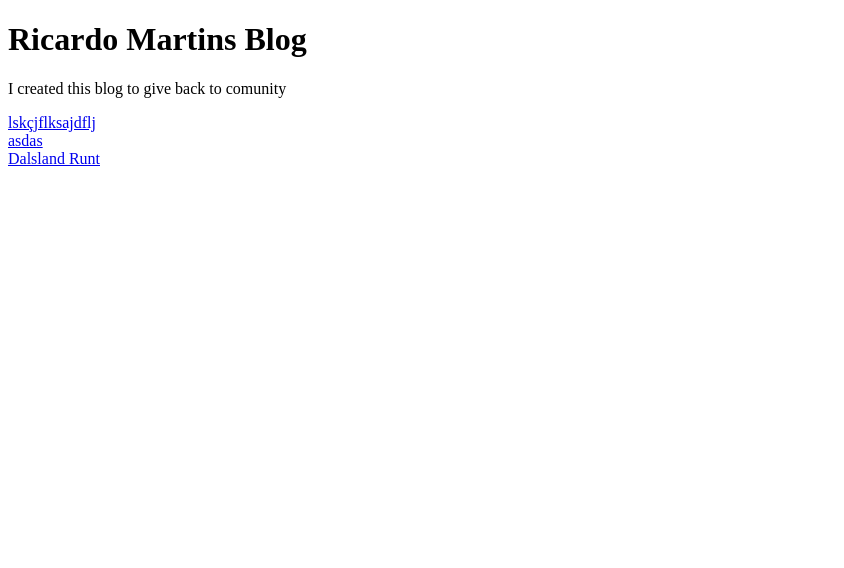
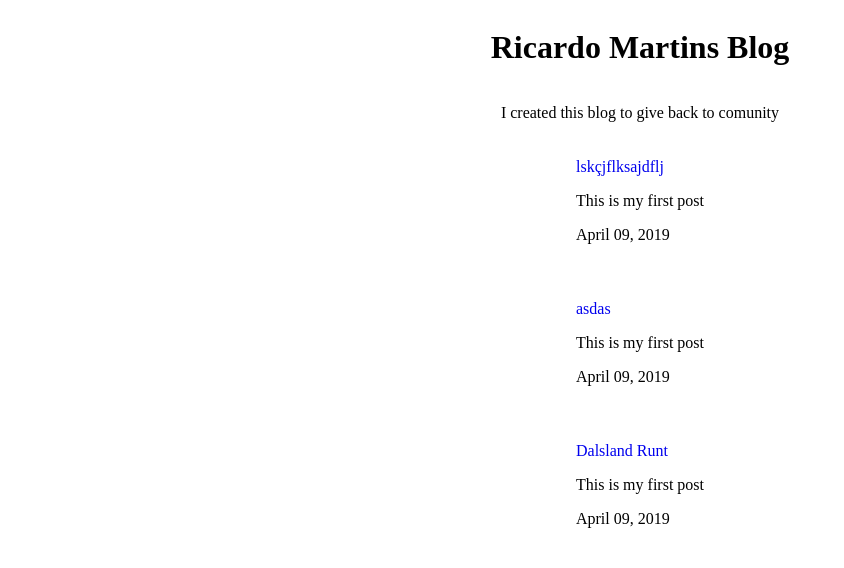
Before and after one commit to fmmricardo/rm-blog, a Gatsby site: page / in a window 1280 px wide. Shown: the whole page, without its empty margins (0-844 px from the left). Built offline with nearby package versions, Linux system fonts and the light colour scheme; Gatsby itself is replaced by a stand-in of ours; some packages are replaced by stand-ins of ours.

Commit message:
add css files

```diff
--- a/gatsby-config.js
+++ b/gatsby-config.js
@@ -19,5 +19,11 @@ module.exports = {
         path: `${__dirname}/src/BlogPosts`,
       },
     },
+    {
+      resolve: 'gatsby-plugin-typography',
+      options: {
+        pathToConfigModule: 'src/components/typography',
+      },
+    },
   ],
 }
--- /dev/null
+++ b/src/components/Header/index.css
@@ -0,0 +1,5 @@
+.headerWrapper {
+	display: flex;
+	flex-direction: column;
+	align-items: center;
+}
--- a/src/components/Header.jsx
+++ b/src/components/Header/index.jsx
@@ -1,11 +1,13 @@
 import React from 'react'
 import { StaticQuery, graphql } from 'gatsby'
+
+import './index.css'
 
 const TitleAndDescription = ({ data }) => {
   const title = data.site.siteMetadata.title
   const description = data.site.siteMetadata.description
   return (
-    <div>
+    <div className="headerWrapper">
       <h1>{title}</h1>
       <p>{description}</p>
     </div>
--- /dev/null
+++ b/src/components/Layout/index.css
@@ -0,0 +1,6 @@
+.layout {
+	display: flex;
+	flex-direction: column;
+	align-items: center;
+	text-align: left;
+}
--- /dev/null
+++ b/src/components/Layout/index.jsx
@@ -0,0 +1,5 @@
+import React from 'react'
+
+import './index.css'
+
+export default ({ children }) => <div className="layout">{children}</div>
--- /dev/null
+++ b/src/components/settings.css
@@ -0,0 +1,27 @@
+:root {
+  --color-gray: #f0f4fd;
+  --color-white: #fff;
+  --color-black: #1d204a;
+
+  --color-placeholder: color(var(--color-black) a(75%));
+  --color-text-dark: rgba(29, 32, 73, 0.75);
+  --color-text-light: rgba(255, 255, 255, 0.75);
+
+  --size-4: 4px;
+  --size-8: 8px;
+  --size-12: 12px;
+  --size-16: 16px;
+  --size-20: 20px;
+  --size-28: 28px;
+  --size-40: 40px;
+  --size-56: 56px;
+  --size-84: 84px;
+  --size-112: 112px;
+  --size-168: 168px;
+
+  --font-family-monsterrat: 'Montserrat', sans-serif;
+  --font-family-monsterrat-sans: 'calluna-sans';
+
+  @custom-media --tablet-breakpoint (min-width: 700px);
+  @custom-media --background-breakpoint (min-width: 1024px);
+}
--- /dev/null
+++ b/src/pages/index.css
@@ -0,0 +1,7 @@
+.cardWrapper {
+	margin: 20px 20px;
+}
+
+.link {
+	text-decoration: none;
+}
--- a/src/pages/index.jsx
+++ b/src/pages/index.jsx
@@ -2,22 +2,29 @@ import React from 'react'
 import { graphql, Link } from 'gatsby'
 
 import Header from '../components/Header'
+import Layout from '../components/Layout'
 
-const Layout = ({ data }) => {
+import './index.css'
+
+const IndexPage = ({ data }) => {
   const { edges } = data.allMarkdownRemark
 
   return (
-    <div>
+    <Layout>
       <Header />
       {edges.map(edge => {
         const { frontmatter } = edge.node
         return (
-          <div key={frontmatter.path}>
-            <Link to={frontmatter.path}>{frontmatter.title}</Link>
+          <div key={frontmatter.path} className="cardWrapper">
+            <Link className="link" to={frontmatter.path}>
+              {frontmatter.title}
+            </Link>
+            <p>{frontmatter.excerpt}</p>
+            <p>{frontmatter.date}</p>
           </div>
         )
       })}
-    </div>
+    </Layout>
   )
 }
 
@@ -30,11 +37,12 @@ export const query = graphql`
           frontmatter {
             title
             path
-            date
+            excerpt
+            date(formatString: "MMMM DD, YYYY")
           }
         }
       }
     }
   }
 `
-export default Layout
+export default IndexPage
```
Also changed, not shown: package.json (+7 -6 lines), src/templates/blogPost.css (added, +17 -0 lines), src/templates/blogPost.jsx (+9 -4 lines), 1 other file.
